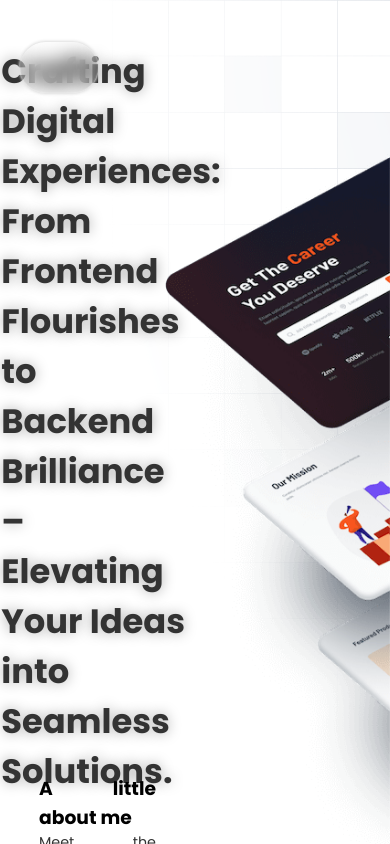
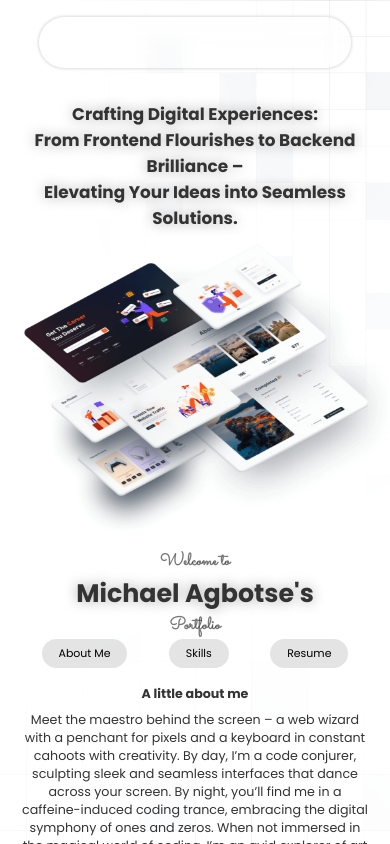
Before and after one commit to AGbaby09/AGbaby09, a React (Vite) app: page / in a window 390 px wide. Built offline with nearby package versions, Linux system fonts and the light colour scheme; some icons are missing; a web font is replaced by a local one.

Commit message:
sixth commit, please work

```diff
--- a/src/components/Hero/Hero.css
+++ b/src/components/Hero/Hero.css
@@ -53,3 +53,34 @@
     font-size: 4vh;
     text-wrap: wrap;
 }
+
+
+@media only screen and (max-width: 767px){
+    #Hero{
+        flex-direction: column;
+        height: 65%;
+    }
+    .homeHero{
+        object-fit: contain;
+        object-position: center;
+        bottom: 7%;
+        left: 4.5%;
+    }
+    .HeroIMG{
+        width: 100%;
+        height: 60%;
+    }
+    .HeroText{
+        width: 100%;
+        height: 50%;
+        padding-top: 20%;
+    }
+    .HeroText :is(h1, h2, h3){
+        margin-left: 0;
+    }
+    .HeroText>h1{
+        font-size: 2vh;
+        padding: 0 2%;
+        text-align: center;
+    }
+}
--- a/src/components/Me/Me.css
+++ b/src/components/Me/Me.css
@@ -97,6 +97,10 @@
     transform: translateY(-50%);
     padding: 0 0 0 10%;
 }
+.desc>h3{
+    color: #333;
+    font-size: 1.7vh;
+}
 .desc>p{
     color: #333;
     font-size: 1.7vh;
@@ -112,3 +116,59 @@
     right: 28%;
     top: 55%;
 }
+
+
+
+@media only screen and (max-width: 767px){
+    #Me{
+        /* border: 2px solid red; */
+        margin-bottom: 5%;
+    }
+    .codes{
+        top: -7%;
+        height: 20%;
+    }
+    .MyTitle{
+        width: 100%;
+        left: 0%;
+        transform: translateX(0%);
+    }
+    .MyTitle>p{
+        font-size: 2vh;
+    }
+    .MyTitle>h1{
+        font-size: 3vh;
+    }
+    #myOutlets{
+        /* border: 3px solid pink; */
+    }
+    .desc{
+        width: 100%;
+        top: 0;
+        transform: translateY(0%);
+        text-align: center;
+        padding: 0;
+    }
+    .desc>h3{
+        font-size: 1.5vh;
+        padding: 2% 5%;
+    }
+    .desc>p{
+        font-size: 1.5vh;
+        padding: 0 5%;
+    }
+    .photo{
+        width: 25vh;
+        height: 25vh;
+    }
+    .photo.one{
+        right: 5%;
+        top: 50%;
+        transform: translateY(0%) rotate(10deg);
+    }
+    .photo.two{
+        transform: translateY(0%) rotate(-10deg);
+        right: 40%;
+        top: 77%;
+    }
+}
--- a/src/components/NavBar/NavBar.css
+++ b/src/components/NavBar/NavBar.css
@@ -22,3 +22,12 @@ nav>ul>li{
 nav>ul>li>lord-icon{
     cursor: pointer;
 }
+
+@media only screen and (max-width: 767px) {
+    nav{
+        width: 80%;
+        margin: 0 10%;
+        left: 0;
+        top: 2%;
+    }
+}
--- a/src/components/Projects/Projects.css
+++ b/src/components/Projects/Projects.css
@@ -40,6 +40,9 @@
     margin: 5% auto;
     border-radius: 20px;
     overflow: hidden;
+}
+.work>p{
+    font-size: 1.7vh;
 }
 .work>img{
     /* filter: brightness(0.5); */
@@ -100,3 +103,25 @@
 .sourceCode i{
     font-size: 2vh;
 }
+
+
+
+@media only screen and (max-width: 767px){
+    .MyWorks{
+        width: 100%;
+        left: 0%;
+        transform: translateX(0%);
+    }
+    .MyWorks>p{
+        font-size: 2.5vh;
+    }
+    .MyWorks>h1{
+        font-size: 3vh;
+    }
+    #Works{
+        grid-template-columns: repeat(1, 1fr);
+    }
+    .work{
+        height: 30vh;
+    }
+}
```
